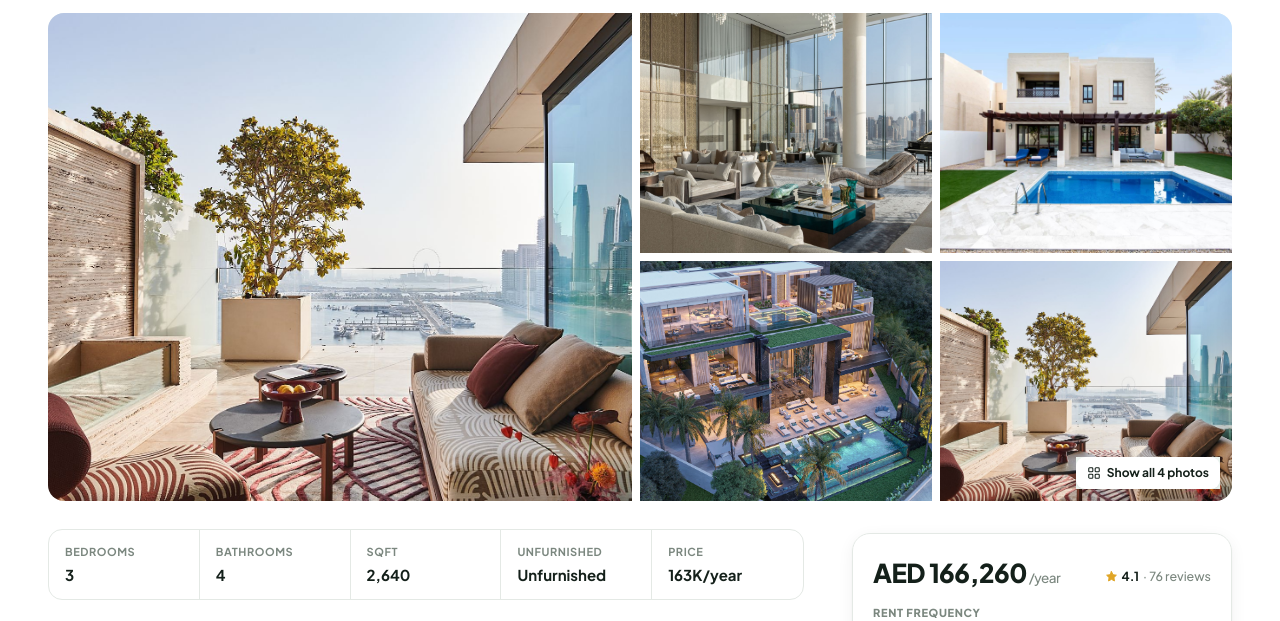
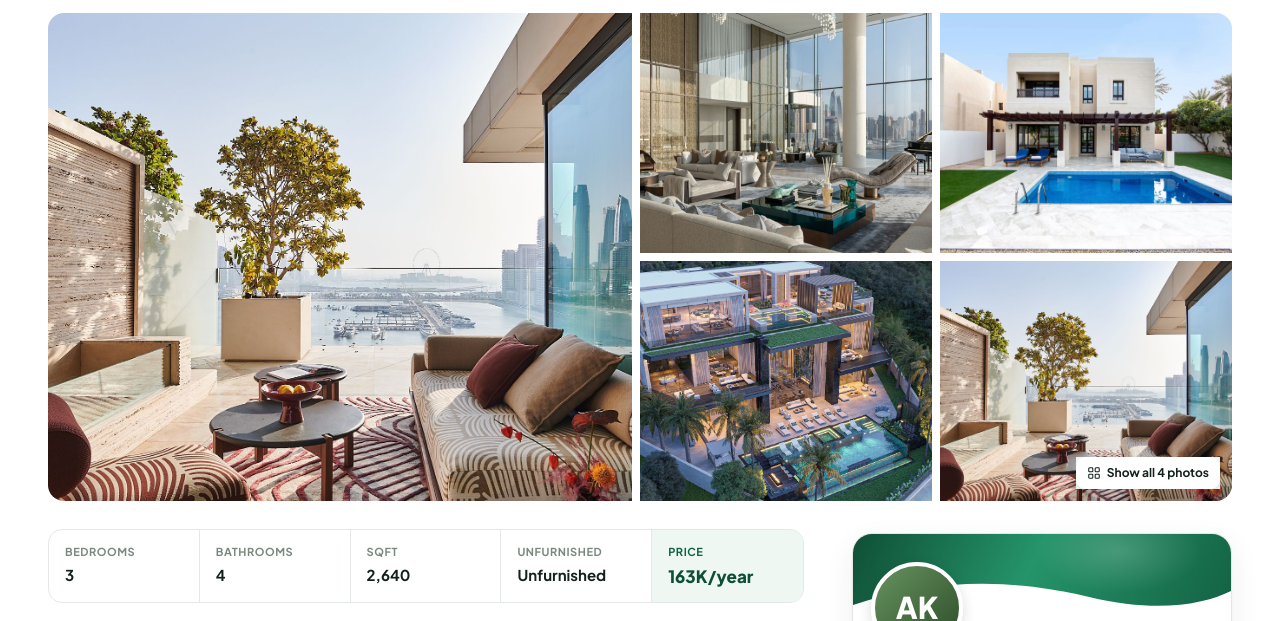
Before and after one commit to Simona-Dubai/upnow-home01-10, a plain HTML site: page Listing.html in a window 1280 px wide. Shown: the part 179-800 px from the top of the page. Drawn offline with Linux system fonts and the light colour scheme.

Commit message:
listing-page ui

```diff
--- a/Listing.html
+++ b/Listing.html
@@ -25,6 +25,9 @@ body{background:#fff}
 .keyrow div{min-width:0;padding:14px 16px;border-right:1px solid var(--line)}.keyrow div:last-child{border:0}
 .keyrow small{display:block;color:var(--ink3);font-size:11px;font-weight:700;text-transform:uppercase;letter-spacing:.05em;margin-bottom:4px}
 .keyrow b{font-size:15px;white-space:nowrap;overflow:hidden;text-overflow:ellipsis;display:block}
+.keyrow .price{background:var(--g1)}
+.keyrow .price small{color:var(--g7)}
+.keyrow .price b{font-size:17px;font-weight:800;color:var(--g8)}
 .sec{margin-top:36px;padding-top:32px;border-top:1px solid var(--line)}
 .sec h2{font-size:20px;letter-spacing:-.01em;margin-bottom:14px;display:flex;align-items:center;gap:10px}
 .sec h2 .st{font-size:11px;font-weight:800;padding:3px 8px;border-radius:99px;background:var(--g1);color:var(--g8)}
@@ -253,7 +256,7 @@ function paint() {
       <div class="ov l">${A.tour ? `<span>${ico('video')}Video tour</span>` : ''}${l.featured ? `<span>${ico('star')}Featured</span>` : ''}</div>
       ${imgs.length ? `<div class="ov r"><button data-lb="0">${ico('grid4')}Show all ${imgs.length} photos</button></div>` : ''}</div>
   <div class="lay"><div>
-    <div class="keyrow">${key.slice(0, 4).map(([i, tx]) => `<div><small>${esc(tx.replace(/[\d,.+]+\s*/, '').trim() || O.label)}</small><b>${esc((tx.match(/[\d,.+]+/) || [tx])[0])}</b></div>`).join('')}<div><small>Price</small><b>${esc(UP.K(UPUI.priceOf(l, S)))}${esc(pt.u)}</b></div></div>
+    <div class="keyrow">${key.slice(0, 4).map(([i, tx]) => `<div><small>${esc(tx.replace(/[\d,.+]+\s*/, '').trim() || O.label)}</small><b>${esc((tx.match(/[\d,.+]+/) || [tx])[0])}</b></div>`).join('')}<div class="price"><small>Price</small><b>${esc(UP.K(UPUI.priceOf(l, S)))}${esc(pt.u)}</b></div></div>
     <section class="sec" style="border:0;padding-top:0"><h2>About this ${esc(O.label.toLowerCase().replace(/s$/, '').replace('holiday home', 'home'))}</h2><p class="about">${esc(ABOUT[l.cat] ? ABOUT[l.cat]() : `${l.title} — offered by ${l.provider.name} (${l.provider.org}) ${O.locAll ? 'across the UAE' : 'in ' + areaName(l.loc) + ', Dubai'}. Priced ${O.basis.toLowerCase()}. Call, WhatsApp or email — ref ${l.ref}.`)}</p></section>
     ${DMB.secs.map(([h, body]) => `<section class="sec" data-screen-label="${esc(h)}"><h2>${esc(h)}</h2>${body}</section>`).join('')}
     <section class="sec"><h2>${SP ? 'Property information' : 'Details'}</h2><div class="info">${info.map(([k, v]) => `<div><span>${esc(k)}</span><b>${esc(v)}</b></div>`).join('')}</div></section>
@@ -272,7 +275,6 @@ function paint() {
     ${similar.length ? `<section class="sec"><h2>Similar ${esc(O.h1.toLowerCase().replace(' for rent', '').replace(' for lease', ''))} nearby</h2><div class="row">${similar.map(x => UPUI.card(x)).join('')}</div></section>` : ''}
   </div>
   <aside class="side">
-    <div class="bk" data-screen-label="Booking widget">${DMB.bk()}</div>
     ${DM.agentCard(l)}
     <div class="safety"><b>${ico('shield')}Deal safely</b>${LEASE ? 'Never transfer a deposit or cheques before viewing and checking the permit on Dubai REST.' : 'Confirm details with the provider before paying any deposit.'} UpNow never takes payments.<br><a href="#" onclick="UPUI.toast('Thanks — our team will review this listing');return false">${ico('flag')}Report this listing</a></div>
   </aside></div>`;
```
